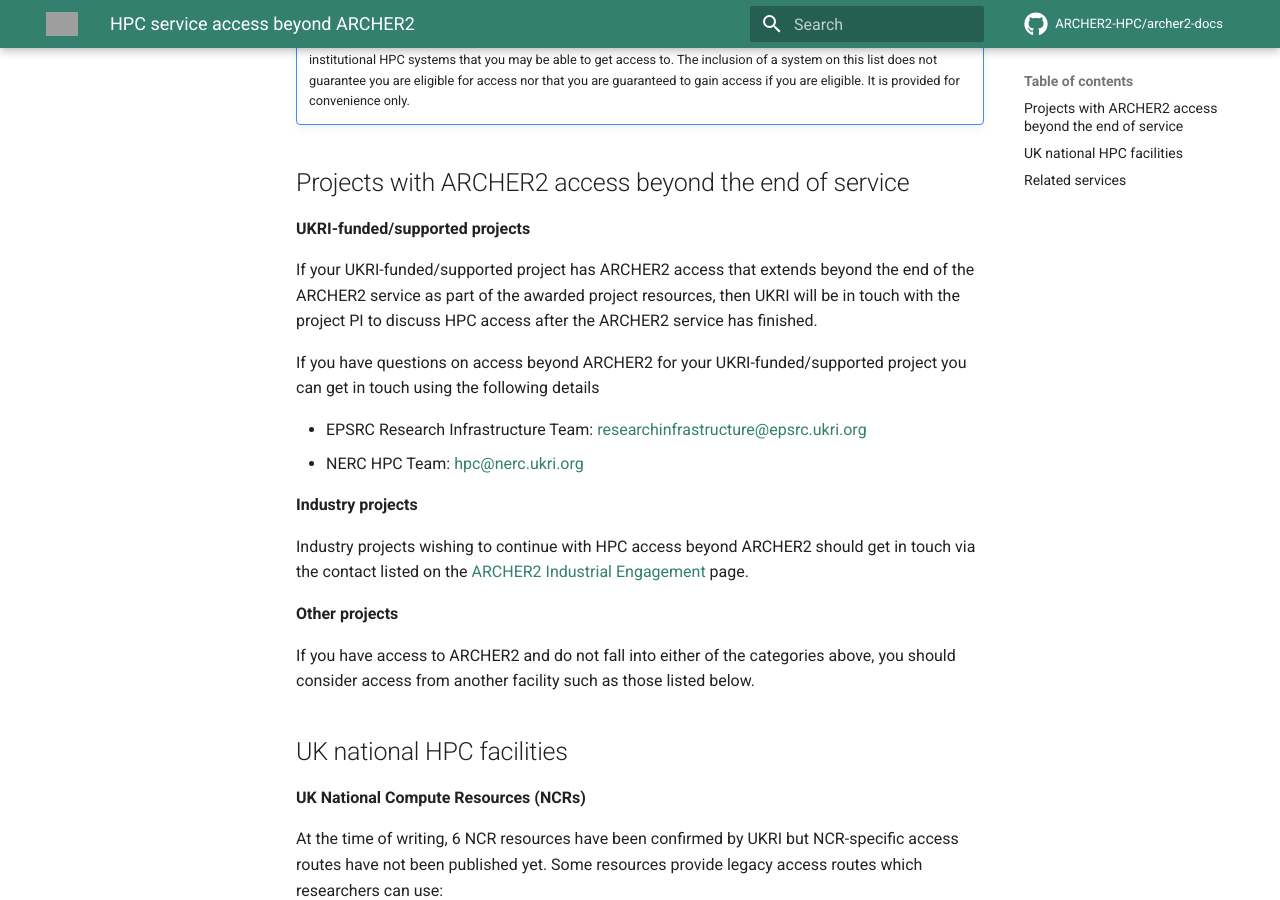
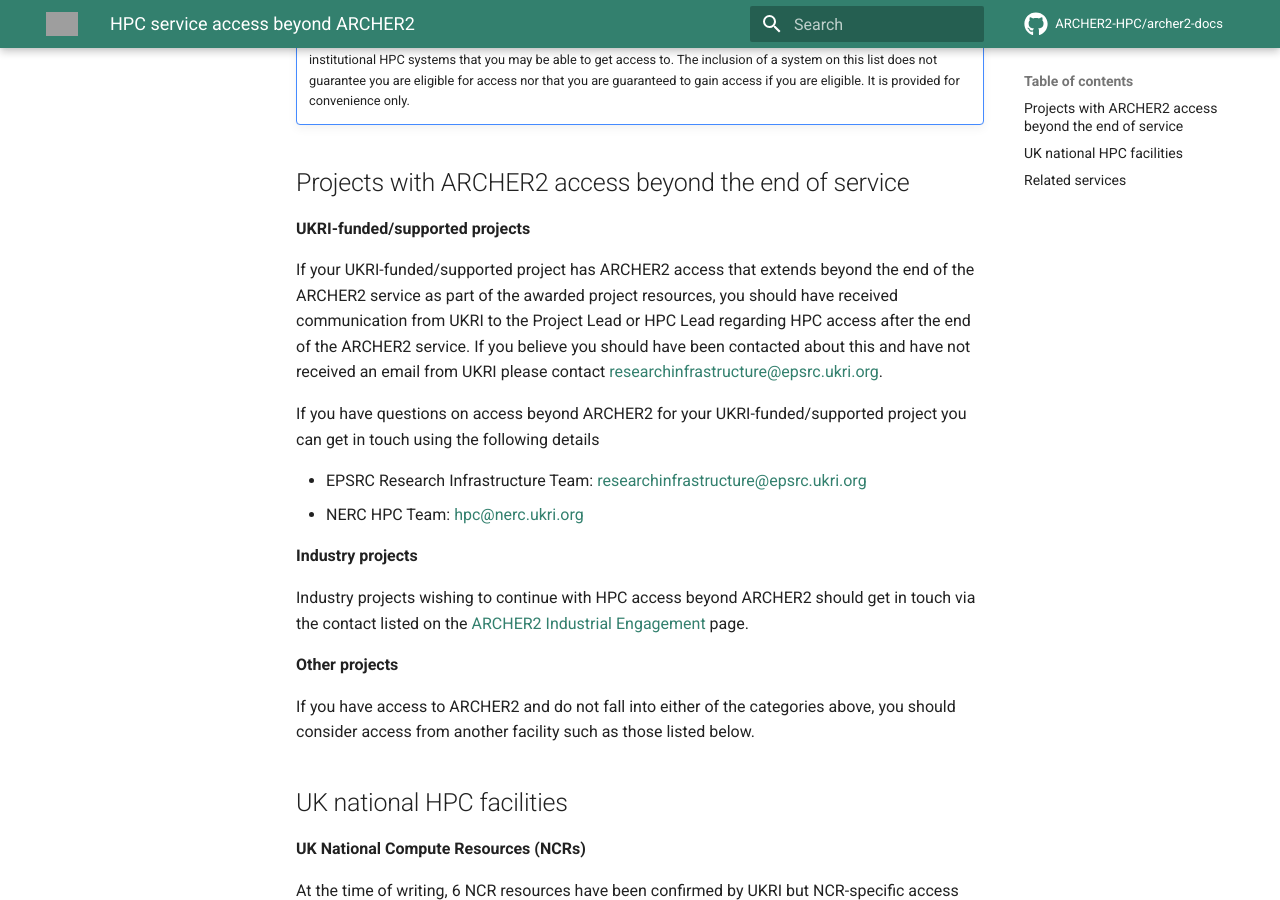
Before and after one commit to ARCHER2-HPC/archer2-docs, an MkDocs documentation site: the page built from docs/end-of-service-2026/next-services.md, in a window 1280 px wide and 900 px high, scrolled down 345 px. Built offline with MkDocs 1.6.1 and Material for MkDocs 9.7.7, drawn with Linux system fonts in a browser that asks for light colours; comment, search, counter and statistics services are not loaded; grey boxes are pictures that could not be loaded.

Commit message:
Updates in line with reviewer comments

```diff
--- a/docs/end-of-service-2026/next-services.md
+++ b/docs/end-of-service-2026/next-services.md
@@ -16,8 +16,10 @@
 **UKRI-funded/supported projects**
 
 If your UKRI-funded/supported project has ARCHER2 access that extends beyond the end of the ARCHER2
-service as part of the awarded project resources, then UKRI will be in touch with the
-project PI to discuss HPC access after the ARCHER2 service has finished.
+service as part of the awarded project resources, you should have received communication from UKRI
+to the Project Lead or HPC Lead regarding HPC access after the end of the ARCHER2 service. If you
+believe you should have been contacted about this and have not received an email from UKRI please
+contact [researchinfrastructure@epsrc.ukri.org](mailto:researchinfrastructure@epsrc.ukri.org).
 
 If you have questions on access beyond ARCHER2 for your UKRI-funded/supported project you can
 get in touch using the following details
```
Also changed, not shown: docs/end-of-service-2026/data.md (+1 -1 lines), docs/end-of-service-2026/index.md (+2 -2 lines).
